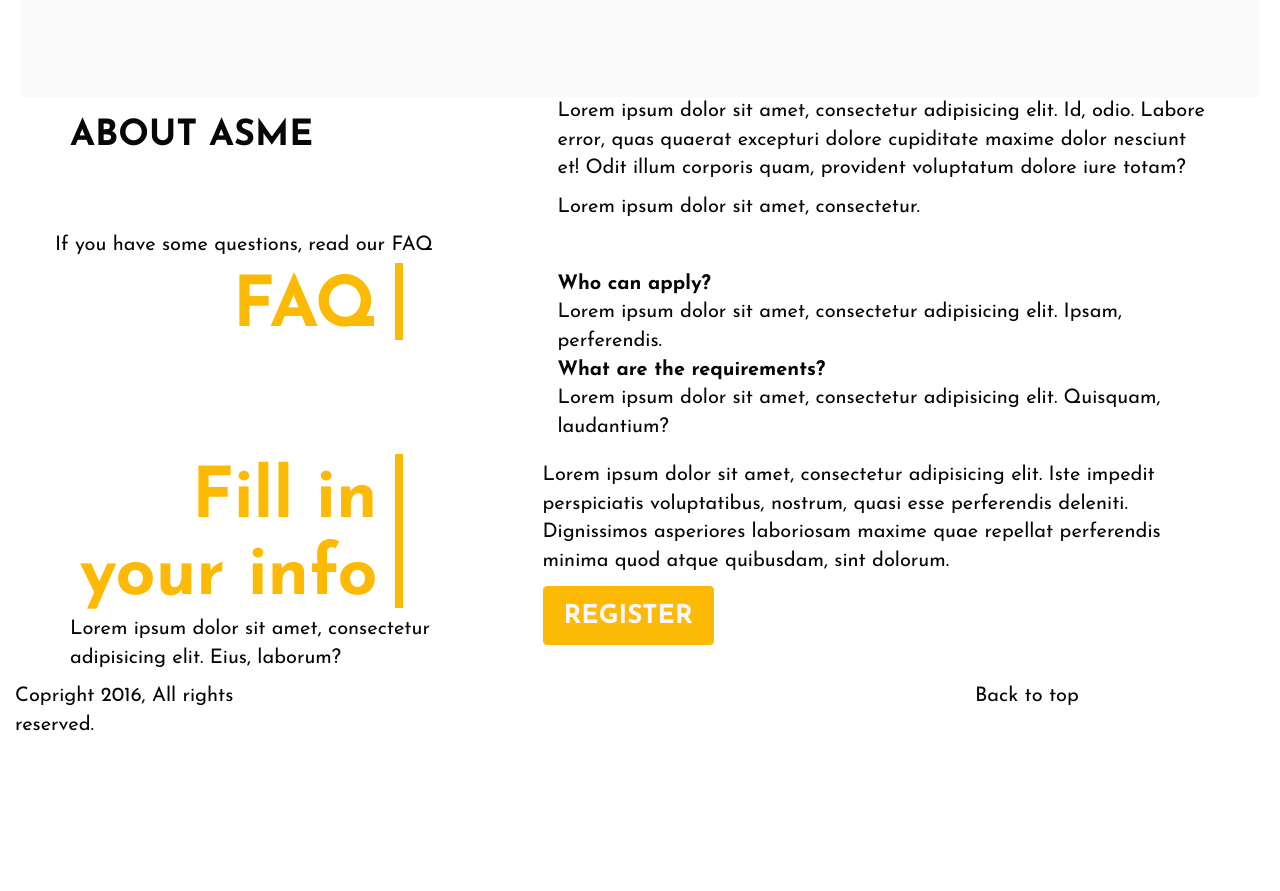
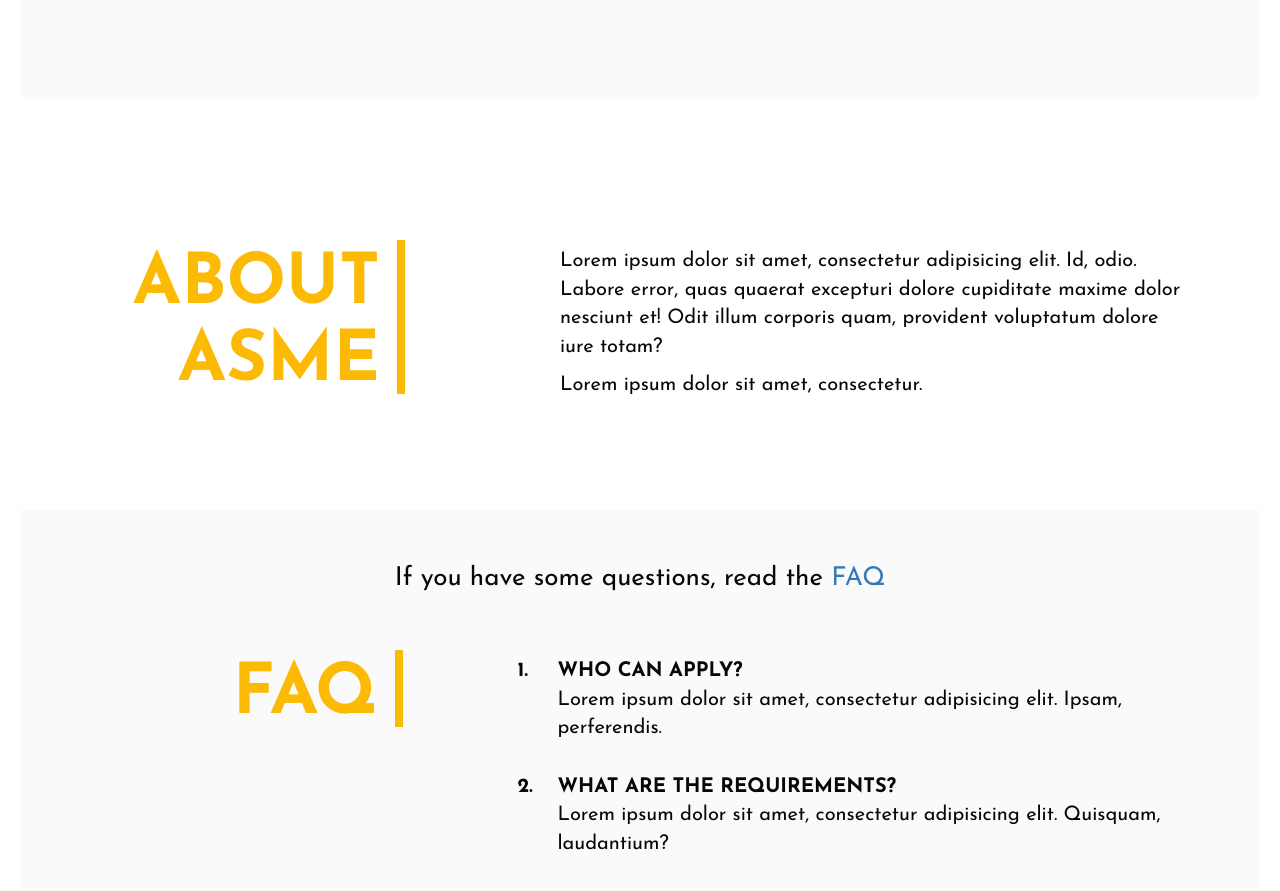
Before and after one commit to runofthemillgeek/sldc-asme-vit, a website: page index.html in a window 1280 px wide. Shown: the part 1945-2836 px from the top of the page. Before the commit the page ends 2685 px from the top, so only its background shows below. Drawn offline with nearby package versions, Linux system fonts and the light colour scheme.

Commit message:
FAQ styles

```diff
--- a/index.html
+++ b/index.html
@@ -111,7 +111,7 @@
 			<div class="container">
 				<div class="row">
 					<div class="col-sm-5">
-						<div class="secton-heading">
+						<div class="section-heading">
 							<h1>About ASME</h1>
 						</div>
 					</div>
@@ -125,11 +125,8 @@
 		</section>
 
 		<section class="faq">
+			<p>If you have some questions, read the <a class="highlight" id="openFaq">FAQ</a></p>
 			<div class="container">
-				<div class="row">
-					<p>If you have some questions, read our <span class="highlight">FAQ</span></p>
-				</div>
-
 				<div class="row">
 					<div class="col-sm-5">
 						<div class="section-heading">
--- a/sass/partials/_base.scss
+++ b/sass/partials/_base.scss
@@ -10,6 +10,7 @@
 	font-family: $font-family;
 	font-size: $body-text-size;
 	color: $black;
+	counter-reset: my-counter;
 }
 
 h1, h2, h3, h4, h5, h6 {
--- a/sass/partials/_content.scss
+++ b/sass/partials/_content.scss
@@ -80,6 +80,12 @@
 	font-size: $section-highlight-size;
 }
 
+.about-sldc, .about-asme, footer {
+		.container > .row:first-child {
+			margin: 150px 0 100px;
+		}
+}
+
 
 /**
  * About SLDC
@@ -89,10 +95,6 @@
 	background-color: $lightgray;
 	padding: 0 20px;
 	background-clip: content-box;
-
-	.container > .row:first-child {
-		margin: 150px 0 100px;
-	}
 
 	h2 {
 		font-size: 1em;
@@ -121,3 +123,40 @@
 		margin-top: 50px;
 	}
 }
+
+
+/**
+ * FAQ
+ */
+
+.faq {
+	background-color: $lightgray;
+	padding: 0 20px;
+	background-clip: content-box;
+	position: relative;
+
+	p {
+		text-align: center;
+		padding: 50px 0;
+		font-size: 1.3em;
+	}
+
+	dt {
+		font-weight: $bold;
+		text-transform: uppercase;
+		position: relative;
+
+		&:before {
+			content: counter(my-counter, decimal) ".";
+			position: absolute;
+			left: -2em;
+			top: 0;
+			line-style-type: decimal;
+			counter-increment: my-counter;
+		}
+	}
+
+	dd {
+		margin-bottom: 30px;
+	}
+}
```
Also changed, not shown: css/main.css.
